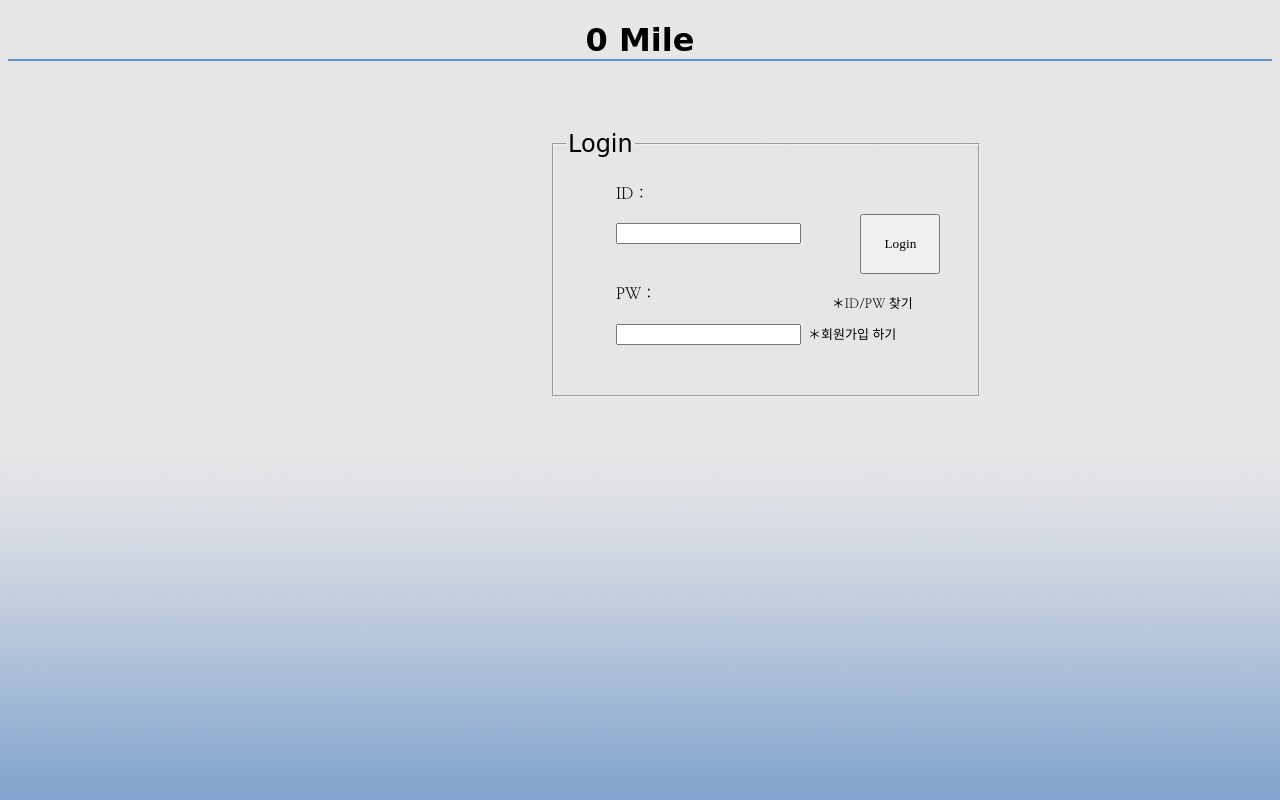
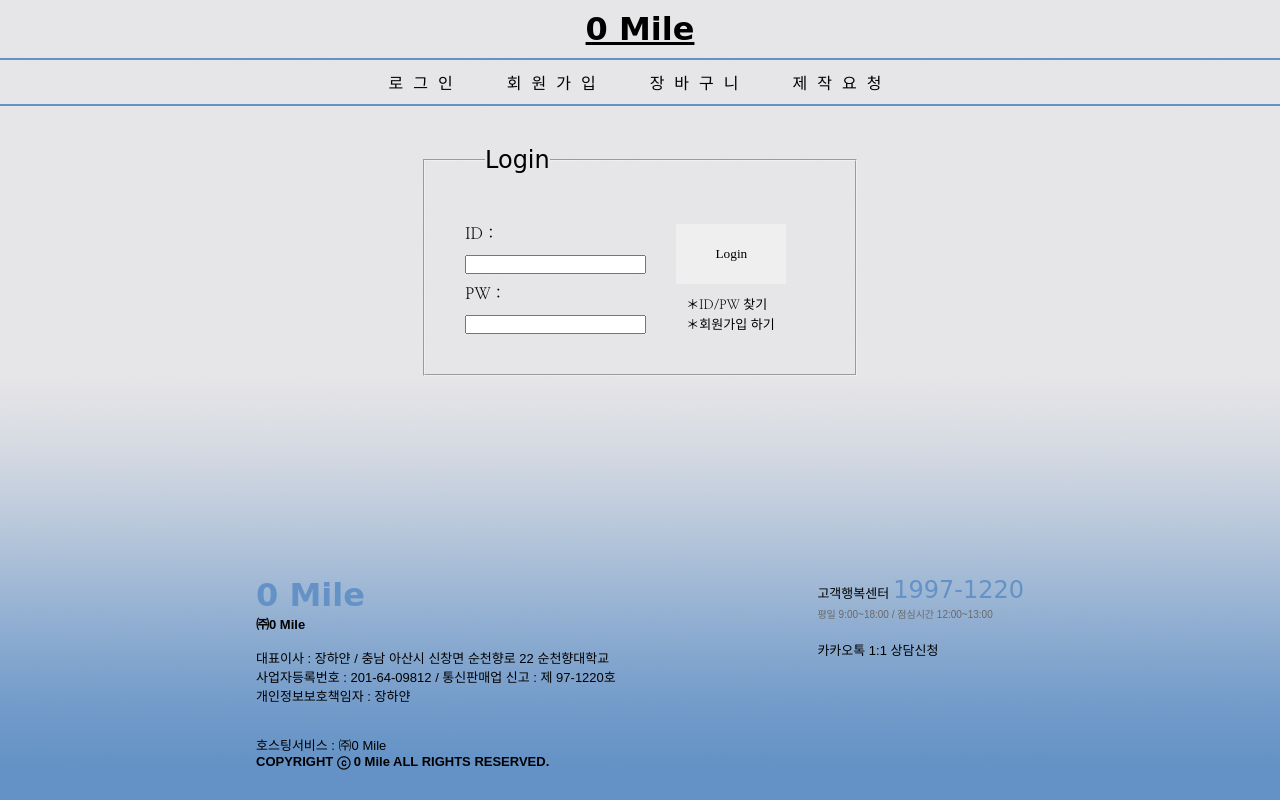
Before and after one commit to white-jang/0Mile, a plain HTML site: page Login.html in a window 1280 px wide. Drawn offline with Linux system fonts and the light colour scheme; a web font is replaced by a local one.

Commit message:
태그 레이아웃 수정

```diff
--- a/Login.html
+++ b/Login.html
@@ -1,96 +1,68 @@
 <!DOCTYPE html>
 <html lang="en" xmlns="http://www.w3.org/1999/xhtml">
+
 <head>
     <meta charset="utf-8" />
     <title>
         0 Mile : Login
     </title>
     <link href="https://fonts.googleapis.com/css?family=Cedarville+Cursive|Nanum+Myeongjo|Song+Myung" rel="stylesheet">
-    <style>
-        fieldset {
-            position: absolute;
-            top: 130px;
-            left: 550px;
-            width: 400px;
-        }
-        body {
-            font-family: 'Nanum Myeongjo', serif;
-            background-image: url('images/bg-grad.png');
-        }
-        .title {
-            text-align: center;
-            font-family: 'Cedarville Cursive', cursive;
-        }
-        label.header {
-            font-family: 'Cedarville Cursive', cursive;
-            font-size: x-large;
-        }
-        label.text {
-            position: relative;
-            left: 50px;
-        }
-        label.missing {
-            position: relative;
-            top: 70px;
-            right: 8px;
-            font-size: small;
-        }
-        label.signup {
-            position: relative;
-            top: 60px;
-            left: 242px;
-            font-size: small;
-        }
-        input.in {
-            position: relative;
-            left: 50px;
-        }
-        h1 {
-            border-bottom: 2px solid #6492c6;
-        }
-        a:link { text-decoration: none; color: black; }
-        a:visited { color: black; }
-        a:hover { text-decoration: underline; color: black; }
-        button {
-            font-family: 'Song Myung', serif;
-            position: relative;
-            width: 80px;
-            height: 60px;
-            top: 10px;
-            left: 105px;
-        }
-    </style>
-    <script>
-        function checkID_PW() {
-            var id = document.getElementById("ID").value;
-            var pw = document.getElementById("PW").value;
-            if (id == "")
-                alert("ID를 입력하세요.");
-            else if (pw == "")
-                alert("비밀번호를 입력하세요.");
-            else
-                alert("로그인에 성공했습니다.");
-        }
-    </script>
+    <link rel="stylesheet" href="./css/reset.css">
+    <link rel="stylesheet" href="./css/index.css">
+    <link rel="stylesheet" href="./css/login.css">
 </head>
+
 <body>
-    <!--타이틀-->
-    <a class="title" href="0_Mile.html"><h1>0 Mile</h1></a>
-    <!--필드셋 시작-->
-    <fieldset>
-        <legend><label class="header">Login</label></legend>
-        <br />
-        <label class="text">ID : </label><br>
-        <input class="in" type="text" id="ID" />
-        <button type="button" onclick="checkID_PW()">Login</button>
-        <a href="lost.html"><label class="missing">＊ID/PW 찾기</label></a>
-        <br />
-        <a href="Sign_up.html"><label class="signup">＊회원가입 하기</label></a>
-        <br />
-        <label class="text">PW : </label><br>
-        <br />
-        <input class="in" type="password" id="PW" />
-        <br /><br /><br />
-    </fieldset>
+    <header>
+        <a href="index.html" id="top_section">
+            <h1>0 Mile</h1>
+        </a>
+        <ul>
+            <li><a href="Login.html">로그인</a></li>
+            <li><a href="Sign_up.html">회원가입</a></li>
+            <li><a href="Lost.html">장바구니</a></li>
+            <li><a href="Lost.html">제작요청</a></li>
+        </ul>
+    </header>
+    <section id="login-fieldset">
+        <fieldset>
+            <legend><span>Login</span></legend>
+            <div class="fieldset-left">
+                <span class="text">ID : </span>
+                <input type="text" id="ID" />
+                <span class="text">PW : </span>
+                <input type="password" id="PW" />
+            </div>
+            <div class="fieldset-right">
+                <button type="button" onclick="checkID_PW()">Login</button>
+                <a href="lost.html"><span class="missing">＊ID/PW 찾기</span></a><br>
+                <a href="sign_up.html"><span class="signup">＊회원가입 하기</span></a>
+            </div>
+        </fieldset>
+    </section>
+    <footer>
+        <div class="footer-left">
+            <h1>0 Mile</h1>
+            <p>
+                <b>㈜0 Mile</b>
+                <br><br>
+                대표이사 : 장하얀 / 충남 아산시 신창면 순천향로 22 순천향대학교<br />
+                사업자등록번호 : 201-64-09812 / 통신판매업 신고 : 제 97-1220호<br />
+                개인정보보호책임자 : 장하얀<br>
+                <br><br>
+                호스팅서비스 : ㈜0 Mile<br>
+                <b>COPYRIGHT ⓒ 0 Mile ALL RIGHTS RESERVED.</b><br />
+            </p>
+        </div>
+        <div class="footer-right">
+            <span>고객행복센터</span>
+            <span>1997-1220</span><br>
+            <span>평일 9:00~18:00 / 점심시간 12:00~13:00</span>
+            <br><br>
+            <span>카카오톡 1:1 상담신청</span><br>
+        </div>
+    </footer>
 </body>
+<script src="./js/login.js"></script>
+
 </html>
```
